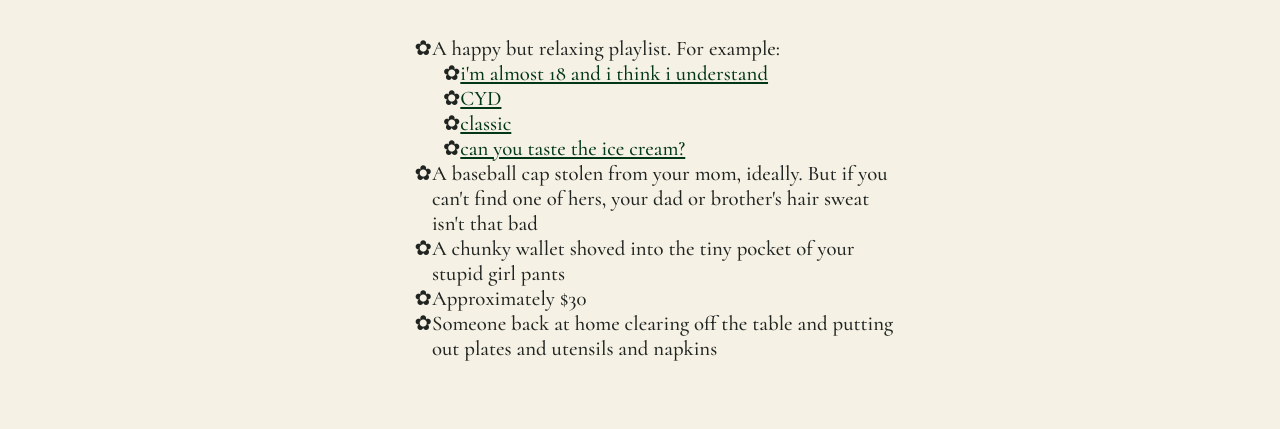
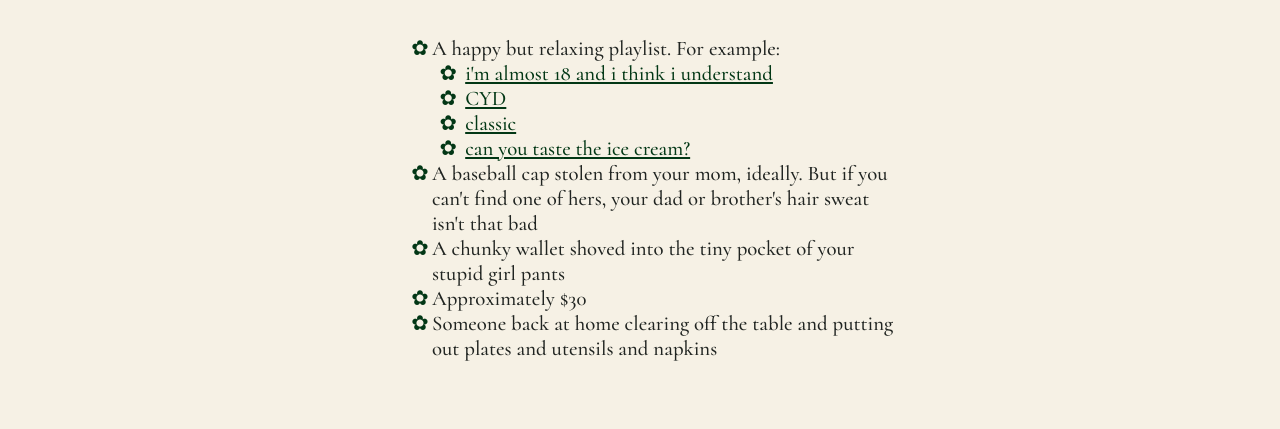
Before and after one commit to staceyhl/staceyhl.github.io, a plain HTML site: page lab-2022/class-cookbook/index.html in a window 1280 px wide. Shown: the part 371-800 px from the top of the page. Drawn offline with Linux system fonts and the light colour scheme.

Commit message:
commit 2

```diff
--- a/lab-2022/class-cookbook/css/recipe-styles.css
+++ b/lab-2022/class-cookbook/css/recipe-styles.css
@@ -75,7 +75,15 @@ a {
 }
 
 ul {
-    list-style-type: "\273F"
+    list-style-type: none;
+}
+
+ul li::before {
+    content: "\273F";
+    color: #023715;
+    display: inline-block;
+    width: 1em;
+    margin-left: -1em;
 }
 
 span {
```
